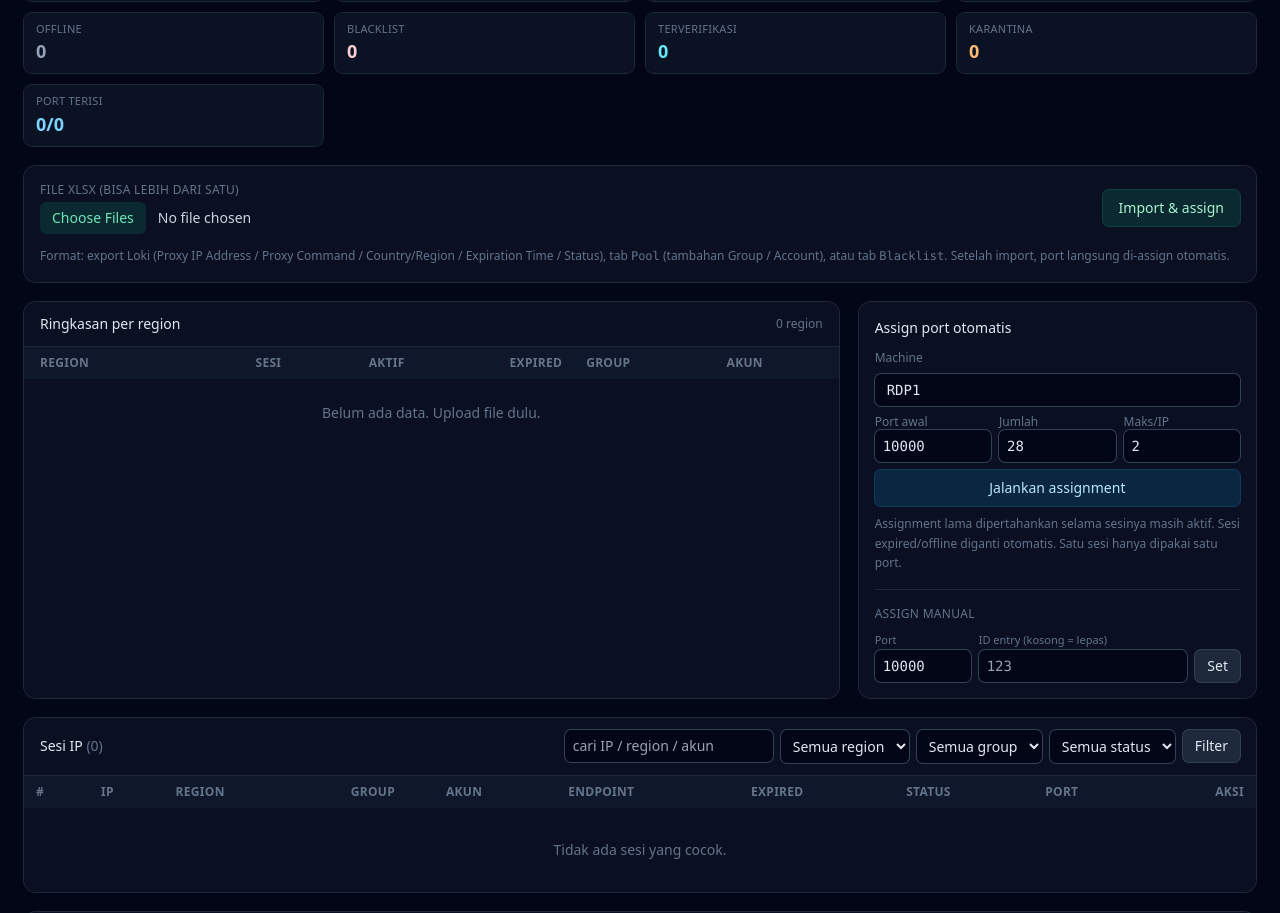
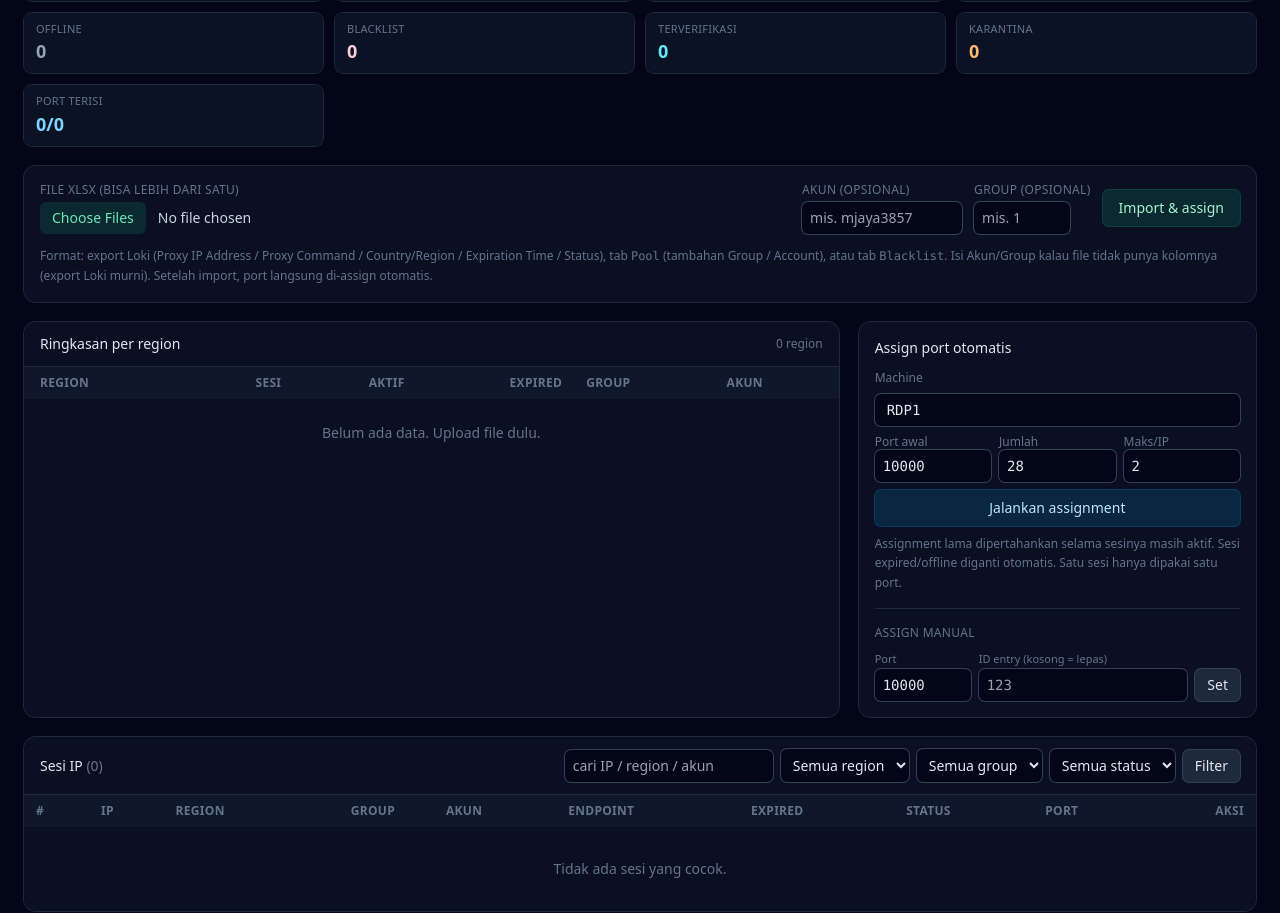
Before and after one commit to lukmandroidxxx/earnapp-monitor, a FastAPI app: page /pool in a window 1280 px wide. Shown: the part 212-1125 px from the top of the page. Run offline with FastAPI, Linux system fonts and the light colour scheme; some libraries are stand-ins or nearby versions.

Commit message:
feat(pool): default account/group on import; honor HOST/PORT from .env

```diff
--- a/app/main.py
+++ b/app/main.py
@@ -1127,6 +1127,8 @@ def pool_page(
 @app.post("/pool/import")
 async def pool_import(
     files: list[UploadFile] = File(default=[]),
+    account: str = Form(default=""),
+    group: str = Form(default=""),
     session: Session = Depends(db_session),
 ):
     files = [item for item in files if item and item.filename]
@@ -1151,7 +1153,12 @@ async def pool_import(
                 f"{upload.filename}: tidak ada sesi proxy yang bisa dibaca"
             )
             continue
-        report = pool_store.import_parsed(session, parsed)
+        report = pool_store.import_parsed(
+            session,
+            parsed,
+            default_account=account,
+            default_group=group,
+        )
         created += report["created"]
         updated += report["updated"]
         skipped += report["skipped"]
--- a/app/pool_store.py
+++ b/app/pool_store.py
@@ -379,8 +379,15 @@ def parse_xlsx(data: bytes, filename: str = "") -> ParsedFile:
 # --------------------------------------------------------------------------
 # Simpan ke database
 # --------------------------------------------------------------------------
-def import_parsed(session: Session, parsed: ParsedFile) -> dict:
+def import_parsed(
+    session: Session,
+    parsed: ParsedFile,
+    default_account: str | None = None,
+    default_group: str | None = None,
+) -> dict:
     now = utcnow()
+    default_account = _clean_text(default_account)
+    default_group = _norm_group(default_group)
     report = {
         "filename": parsed.filename,
         "sheets": parsed.sheets,
@@ -431,8 +438,8 @@ def import_parsed(session: Session, parsed: ParsedFile) -> dict:
         entry.status = item.status if item.status != "UNKNOWN" else entry.status
         entry.usage_at = item.usage_at or entry.usage_at
         entry.expires_at = item.expires_at or entry.expires_at
-        entry.account_name = item.account_name or entry.account_name
-        entry.group_name = item.group_name or entry.group_name
+        entry.account_name = item.account_name or default_account or entry.account_name
+        entry.group_name = item.group_name or default_group or entry.group_name
         entry.local_ip = item.local_ip or entry.local_ip
         entry.blacklisted = bool(entry.blacklisted or item.blacklisted)
         entry.enabled = True
--- a/app/templates/pool.html
+++ b/app/templates/pool.html
@@ -46,12 +46,23 @@
       <input type="file" name="files" accept=".xlsx,.xlsm" multiple required
              class="block w-full text-sm text-slate-300 file:mr-3 file:rounded-md file:border-0 file:bg-emerald-500/15 file:text-emerald-300 file:px-3 file:py-1.5 file:text-sm hover:file:bg-emerald-500/25">
     </div>
+    <div>
+      <label class="block text-xs uppercase tracking-wide text-slate-500 mb-1">Akun (opsional)</label>
+      <input name="account" placeholder="mis. mjaya3857"
+             class="rounded-md bg-slate-950 ring-1 ring-slate-700 px-2 py-1.5 text-sm w-40">
+    </div>
+    <div>
+      <label class="block text-xs uppercase tracking-wide text-slate-500 mb-1">Group (opsional)</label>
+      <input name="group" placeholder="mis. 1"
+             class="rounded-md bg-slate-950 ring-1 ring-slate-700 px-2 py-1.5 text-sm w-24">
+    </div>
     <button class="px-4 py-2 rounded-md bg-emerald-500/15 text-emerald-200 ring-1 ring-emerald-500/30 hover:bg-emerald-500/25 text-sm font-medium">
       Import &amp; assign
     </button>
     <div class="text-xs text-slate-500 leading-relaxed">
       Format: export Loki (Proxy IP Address / Proxy Command / Country/Region / Expiration Time / Status),
       tab <span class="mono">Pool</span> (tambahan Group / Account), atau tab <span class="mono">Blacklist</span>.
+      Isi Akun/Group kalau file tidak punya kolomnya (export Loki murni).
       Setelah import, port langsung di-assign otomatis.
     </div>
   </form>
```
Also changed, not shown: run.py (+7 -1 lines).
